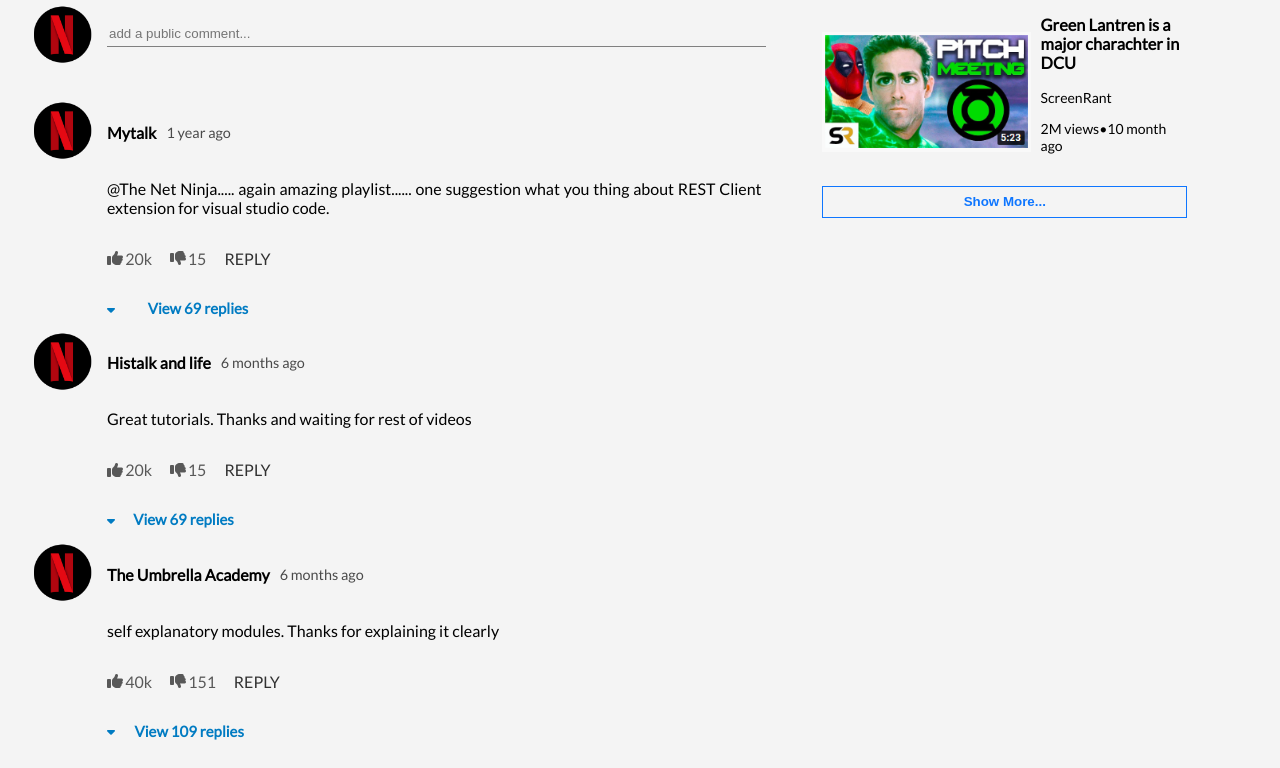
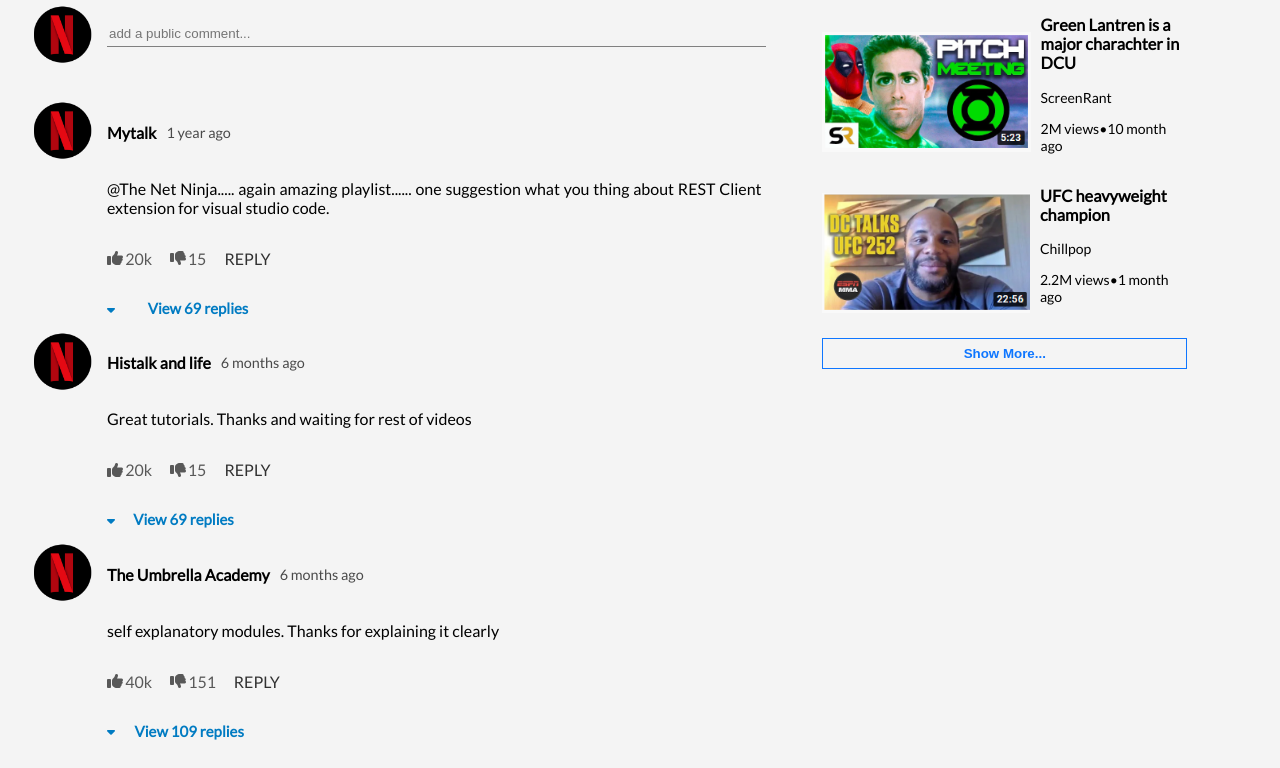
Before and after one commit to ajkacca457/EMBEDDING-IMAGES-AND-VIDEO, a plain HTML site: page index.html in a window 1280 px wide. Shown: the part 1074-1842 px from the top of the page. Drawn offline with Linux system fonts and the light colour scheme.

Commit message:
Added video thumbnail

```diff
--- a/index.html
+++ b/index.html
@@ -288,6 +288,15 @@
 </div>
 </div>
 
+<div class="item">
+<img src="icons/capture1.png" alt="cap1" class="thumb">
+<div class="itemcom">
+<h3>UFC heavyweight champion</h3>
+<p>Chillpop</p>
+<p>2.2M views•1 month ago</p>
+</div>
+</div>
+
 <button id="showmore">Show More...</button>
 
 </aside>
```
